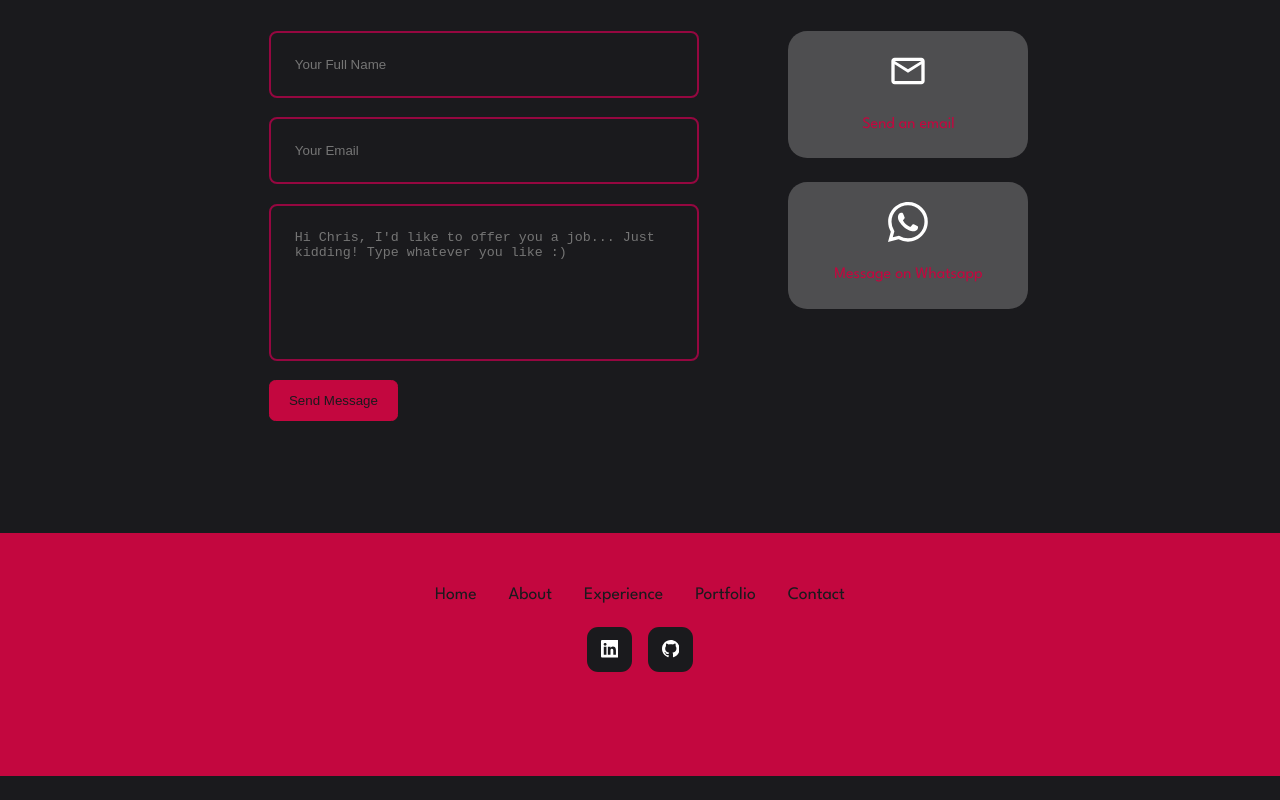
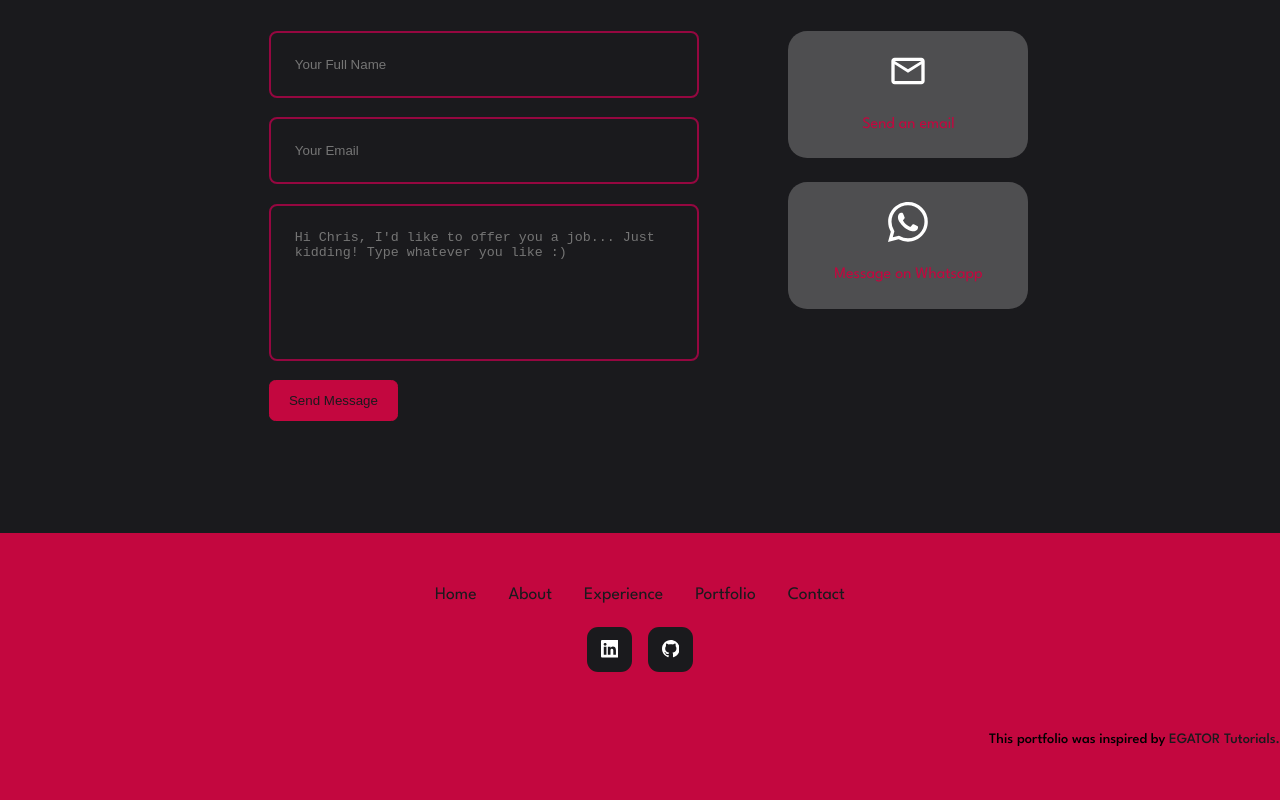
Before and after one commit to chriswhunter89/react-portfolio-v1, a React (Create React App) app: page / in a window 1280 px wide. Shown: the part 3271-4071 px from the top of the page. Before the commit the page ends 4047 px from the top, so only its background shows below. Built offline with nearby package versions, Linux system fonts and the light colour scheme.

Commit message:
Readme done and inspiration added to footer. Shoutout to EGATOR

```diff
--- a/src/components/footer/Footer.jsx
+++ b/src/components/footer/Footer.jsx
@@ -1,3 +1,4 @@
+/* eslint-disable react/jsx-no-target-blank */
 /* eslint-disable jsx-a11y/anchor-is-valid */
 /* eslint-disable jsx-a11y/anchor-has-content */
 import React from "react";
@@ -34,6 +35,17 @@ const Footer = () => {
           <BsGithub />
         </a>
       </div>
+      <div className="inspiration">
+        <h5>
+          This portfolio was inspired by{" "}
+          <a
+            href="https://www.youtube.com/channel/UCL8l_VxCAN0jOpaLaRAm8sQ"
+            target="_blank"
+          >
+            EGATOR Tutorials.
+          </a>
+        </h5>
+      </div>
     </footer>
   );
 };
--- a/src/components/footer/footer.css
+++ b/src/components/footer/footer.css
@@ -40,6 +40,13 @@ footer a {
   border-color: var(--color-bg);
 }
 
+.inspiration h5 {
+  text-decoration: none;
+  color: black;
+  text-align: end;
+  font-size: 0.9rem;
+}
+
 /* ========= MEDIA QUERIES (SMALL DEVICES) ========= */
 @media screen and (max-width: 600px) {
   .permalinks {
```
Also changed, not shown: 1 other file (tests, documents, lock files or other folders).
